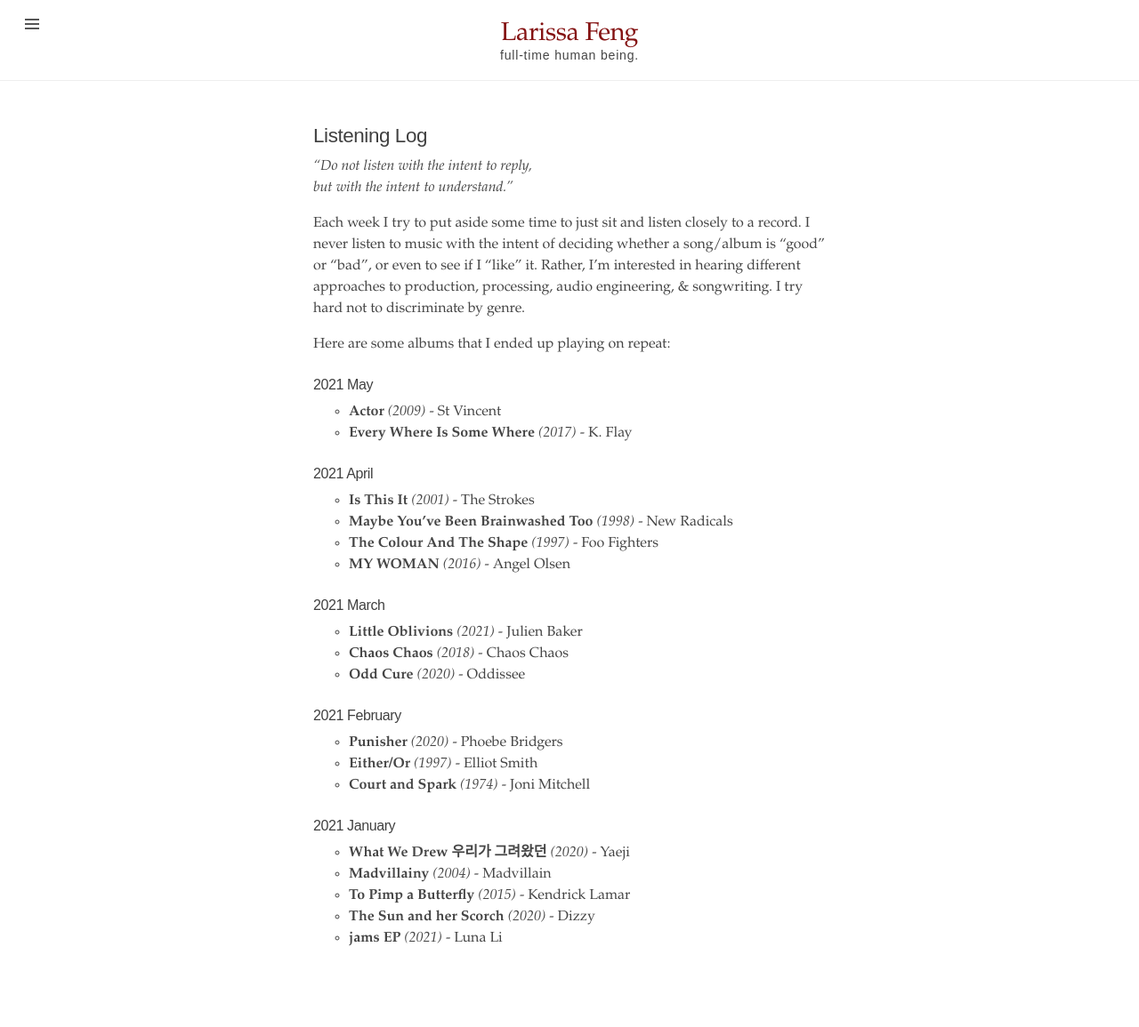
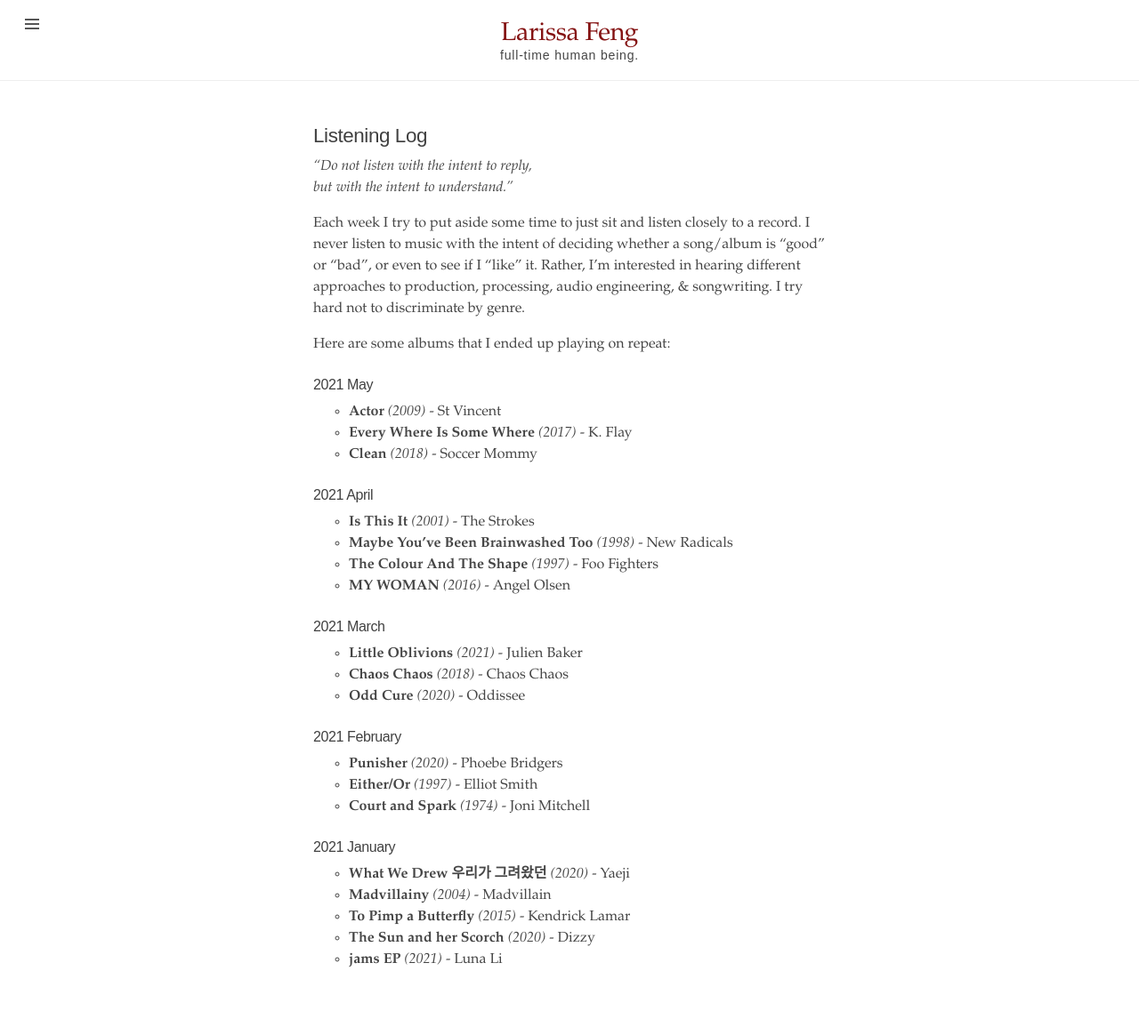
Before and after one commit to mondayrain/mondayrain.github.io, a Jekyll site: the page built from listening_log.md, in a window 1280 px wide. Shown: the whole page at 89% size. Built offline with Jekyll 4.4.1, drawn with Linux system fonts in a browser that asks for light colours; before the commit the page ends 1131 px from its top, so only the background shows below that.

Commit message:
Update listening_log.md

```diff
--- a/listening_log.md
+++ b/listening_log.md
@@ -13,6 +13,7 @@ Here are some albums that I ended up playing on repeat:
 ### 2021 May
 - **Actor** _(2009)_ - St Vincent
 - **Every Where Is Some Where** _(2017)_ - K. Flay
+- **Clean** _(2018)_ - Soccer Mommy
 
 ### 2021 April
 - **Is This It** _(2001)_ - The Strokes
```
